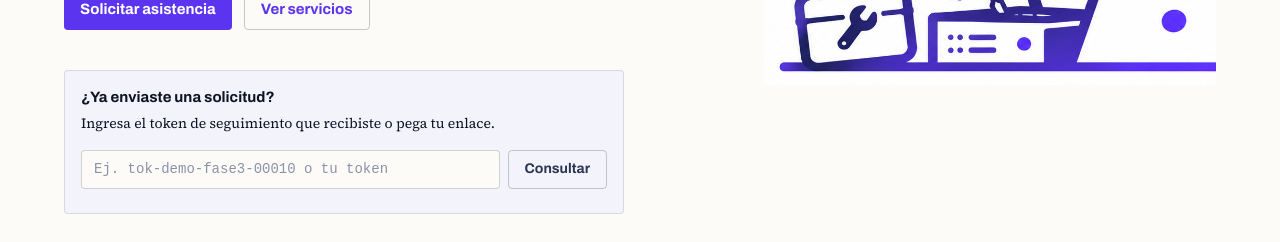
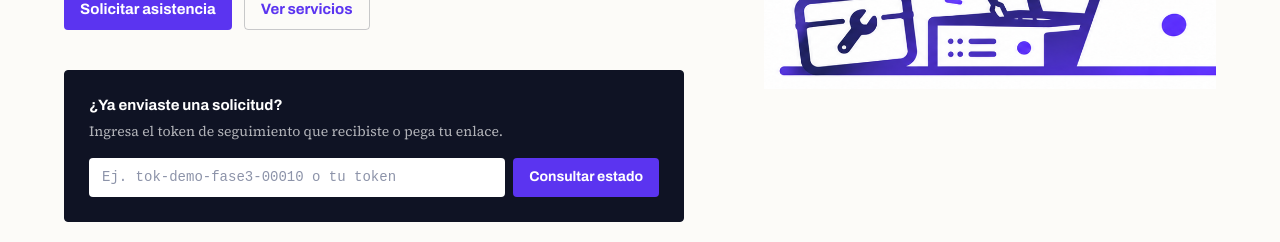
Before and after one commit to wblade-jg/servigest, a React (Vite) app in the folder web/: page / in a window 1280 px wide. Shown: the part 558-800 px from the top of the page. Built offline with nearby package versions, Linux system fonts and the light colour scheme; no server answers.

Commit message:
Destacar seguimiento por token en hero

```diff
--- a/web/src/components/Hero.tsx
+++ b/web/src/components/Hero.tsx
@@ -42,10 +42,19 @@ export default function Hero() {
               </Button>
             </Stack>
 
-            <Card variant="outlined" sx={{ mt: 5, maxWidth: 560, bgcolor: 'background.default' }}>
-              <CardContent>
-                <Typography variant="h6">¿Ya enviaste una solicitud?</Typography>
-                <Typography variant="body2" color="text.secondary" sx={{ mt: 0.5 }}>
+            <Card
+              variant="outlined"
+              sx={{
+                mt: 5,
+                maxWidth: 620,
+                bgcolor: 'secondary.dark',
+                borderColor: 'secondary.dark',
+                boxShadow: 'none',
+              }}
+            >
+              <CardContent sx={{ p: { xs: 2.5, sm: 3 }, '&:last-child': { pb: { xs: 2.5, sm: 3 } } }}>
+                <Typography variant="h6" sx={{ color: 'common.white' }}>¿Ya enviaste una solicitud?</Typography>
+                <Typography variant="body2" sx={{ mt: 0.5, color: 'rgba(255,255,255,0.68)' }}>
                   Ingresa el token de seguimiento que recibiste o pega tu enlace.
                 </Typography>
                 <Stack
@@ -62,10 +71,20 @@ export default function Hero() {
                     onChange={(e) => setToken(e.target.value)}
                     placeholder="Ej. tok-demo-fase3-00010 o tu token"
                     aria-label="Token de seguimiento"
-                    sx={{ flex: 1, fontFamily: 'monospace' }}
+                    sx={{
+                      flex: 1,
+                      fontFamily: 'monospace',
+                      bgcolor: 'common.white',
+                      borderColor: 'rgba(255,255,255,0.76)',
+                      color: 'text.primary',
+                    }}
                   />
-                  <Boton type="submit" variante="secundario">
-                    Consultar
+                  <Boton
+                    type="submit"
+                    variante="primario"
+                    sx={{ minWidth: { sm: 116 }, whiteSpace: 'nowrap' }}
+                  >
+                    Consultar estado
                   </Boton>
                 </Stack>
               </CardContent>
```
